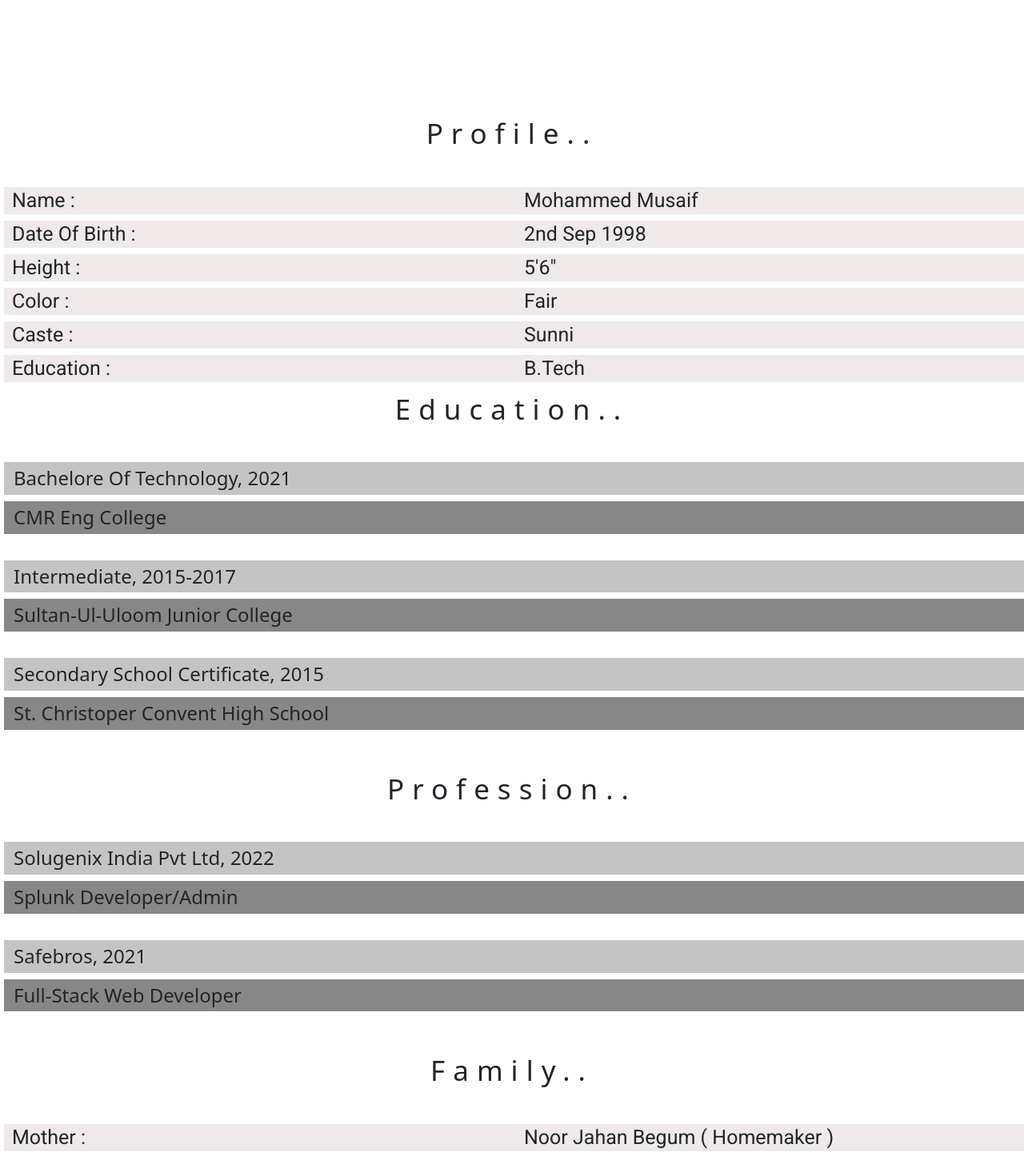
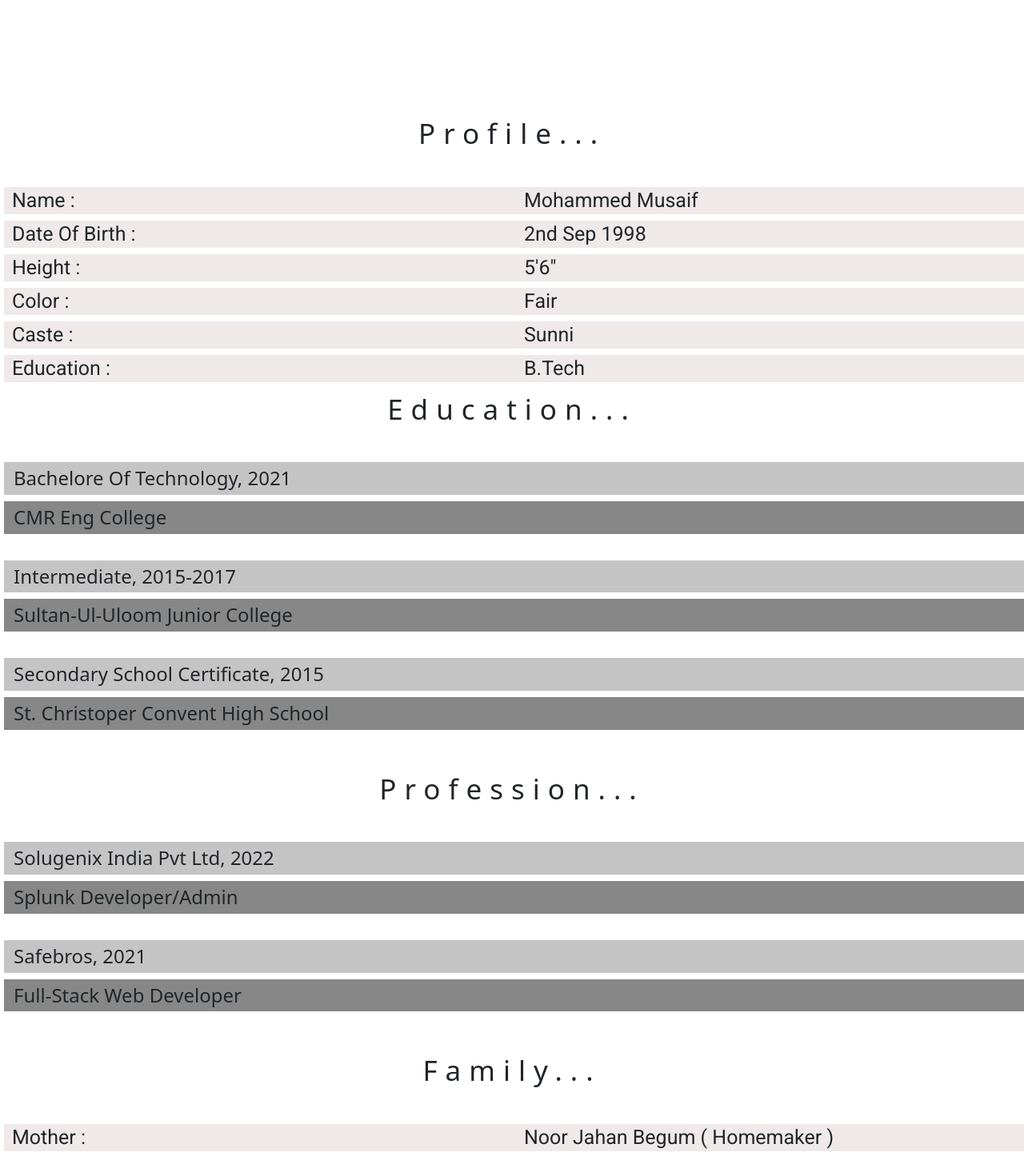
Before and after one commit to Musaif786/bio, a React (Create React App) app: page / in a window 1280 px wide. Shown: the part 660-2106 px from the top of the page at 80% size. Built offline with nearby package versions, Linux system fonts and the light colour scheme.

Commit message:
added dots

```diff
--- a/src/components/Home.js
+++ b/src/components/Home.js
@@ -115,7 +115,7 @@ Lorem ipsum dolor sit, amet consectetur adipisicing elit. Suscipit, quas?
 </div>
 
     </div> */}
-      <div className="title">profile..</div>
+      <div className="title">profile...</div>
       <div className="info">
         <div className="text">
           <h1>Name :</h1>
@@ -145,7 +145,7 @@ Lorem ipsum dolor sit, amet consectetur adipisicing elit. Suscipit, quas?
 
       {/* Education */}
 
-      <div className="title">Education..</div>
+      <div className="title">Education...</div>
 
       <div className="info">
         <div className="text1">
@@ -164,7 +164,7 @@ Lorem ipsum dolor sit, amet consectetur adipisicing elit. Suscipit, quas?
 
       {/* Profession */}
 
-      <div className="title">Profession..</div>
+      <div className="title">Profession...</div>
 
 <div className="info">
   <div className="text1">
@@ -179,7 +179,7 @@ Lorem ipsum dolor sit, amet consectetur adipisicing elit. Suscipit, quas?
 
 
 {/* Family */}
-<div className="title">Family..</div>
+<div className="title">Family...</div>
 
 <div className="info">
         <div className="text">
```
